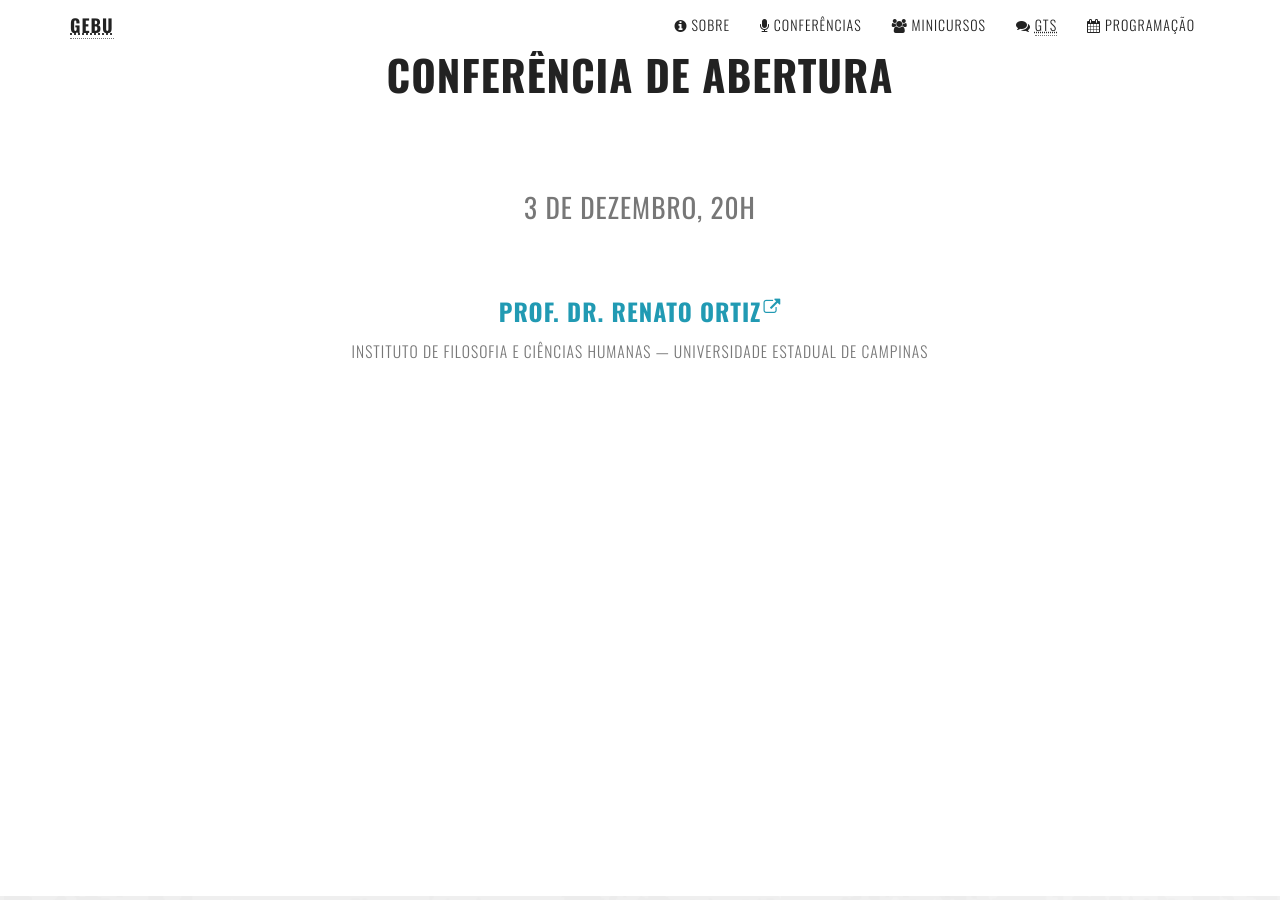
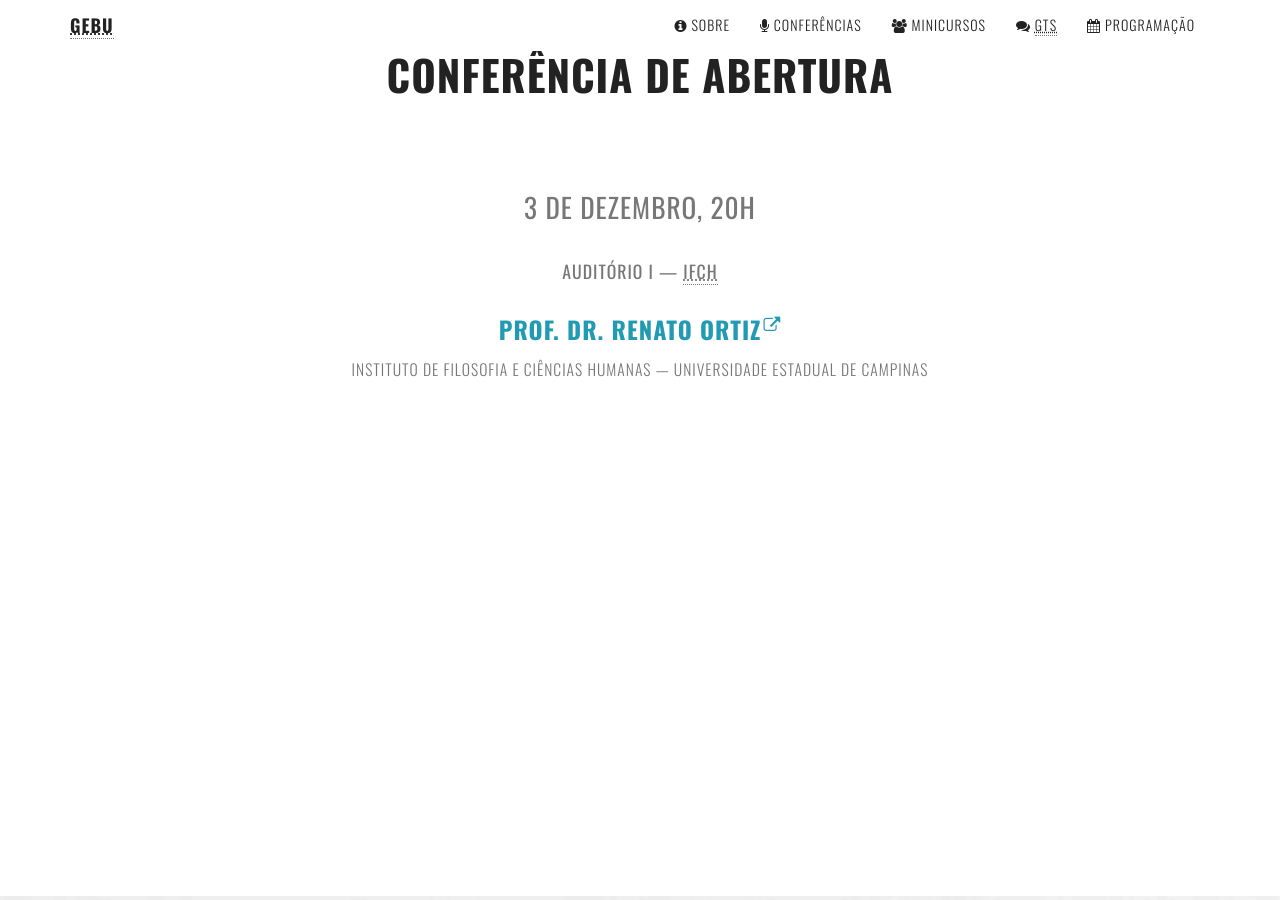
Before and after one commit to gebu/encontro-de-estudos-em-pierre-bourdieu, a Jekyll site: the page built from index.html, in a window 1280 px wide and 900 px high, scrolled down 1804 px. Built offline with Jekyll 4.4.1, drawn with Linux system fonts in a browser that asks for light colours; nearby versions of some CDN libraries; some of the changed text lies outside the part shown.

Commit message:
Add time and venue

```diff
--- a/_includes/minicurso-01.html
+++ b/_includes/minicurso-01.html
@@ -1,6 +1,9 @@
 <header class="minicursos" id="minicurso1">
 <h5>
   03 de dezembro, 9h-12h
+  <small>
+    Sala Multiuso
+  </small>
 </h5>
 <h3>
   A teoria da prática de Pierre Bourdieu
--- a/_includes/minicurso-02.html
+++ b/_includes/minicurso-02.html
@@ -1,6 +1,9 @@
 <header class="minicursos" id="minicurso2">
 <h5>
   04 de dezembro, 9h-12h
+  <small>
+    Sala Multiuso
+  </small>
 </h5>
 <h3>
   A gênese da teoria do <em>habitus</em>
--- a/css/custom.css
+++ b/css/custom.css
@@ -221,3 +221,14 @@
   display: block;
   padding: 1rem 0;
 }
+
+h2 small small {
+  display: block;
+}
+
+h3 small.debatedores {
+  text-transform: none;
+  font-variant: small-caps;
+  text-transform: lowercase;
+  font-weight: normal;
+}
--- a/index.html
+++ b/index.html
@@ -57,7 +57,12 @@
   <div class="container">
     <div class="col-lg-8 col-lg-offset-2">
       <h2>Conferência de abertura<br>
-        <small>3 de dezembro, 20h</small>
+        <small>
+          3 de dezembro, 20h
+          <small>
+            Auditório I — <abbr title="Instituto de Filosofia e Ciências Humanas">IFCH</abbr>
+          </small>
+        </small>
       </h2>
 
       <h3 style="text-align: center">
@@ -99,7 +104,8 @@
       <div class="col-lg-6">
         <h3 id="gt1">
           <span class="rotulo-gt"><abbr title="Grupos de Trabalho">GT</abbr>1</span> Horizontes teóricos de Bourdieu: aproximações e provocações
-          <small>Debatedor: <strong><a href="http://lattes.cnpq.br/0879426010670880" title="Currículo do Sistema de Currículos Lattes" class="lattes">Prof. Dr. Mário Augusto Medeiros da Silva</a></strong></small>
+          <small>03 de dezembro, 13–17h — Sala Multiuso</small>
+          <small class="debatedores">Debatedor: <strong><a href="http://lattes.cnpq.br/0879426010670880" title="Currículo do Sistema de Currículos Lattes" class="lattes">Prof. Dr. Mário Augusto Medeiros da Silva</a></strong></small>
         </h3>
 
         <dl class="gts">
@@ -132,7 +138,8 @@
 
         <h3 id="gt2">
           <span class="rotulo-gt"><abbr title="Grupos de Trabalho">GT</abbr>2</span> Leituras de Bourdieu como régua e compasso
-          <small>Debatedora: <strong><a href=" http://lattes.cnpq.br/9322843008905265" title=" http://lattes.cnpq.br/9322843008905265" class="lattes">Profa. Dra. Mariana Miggiolaro Chaguri</a></strong></small>
+          <small>04 de dezembro, 13–17h — Sala Multiuso</small>
+          <small class="debatedores">Debatedora: <strong><a href=" http://lattes.cnpq.br/9322843008905265" title=" http://lattes.cnpq.br/9322843008905265" class="lattes">Profa. Dra. Mariana Miggiolaro Chaguri</a></strong></small>
         </h3>
 
         <dl class="gts">
@@ -185,17 +192,17 @@
             <th>4 de dezembro</th>
           </tr>
           <tr>
-            <td>9h&ndash;12h</td>
+            <td>9h&ndash;12h <small>Sala Multiuso</small></td>
             <td><a href="#minicurso1">Minicurso 1: A teoria da prática de Pierre Bourdieu</a></td>
             <td><a href="#minicurso2">Minicurso 2: A gênese da teoria do <em>habitus</em></a></td>
           </tr>
           <tr>
-            <td>13h&ndash;17h</td>
+            <td>13h&ndash;17h &mdash; <small>Sala Multiuso</small></td>
             <td><a href="#gts"><abbr title="Grupo de Trabalho">GT</abbr>1 Horizontes teóricos de Bourdieu: aproximações e provocações </a></td>
             <td><a href="#gts"><abbr title="Grupo de Trabalho">GT</abbr>2 Leituras de Bourdieu como régua e compasso</a></td>
           </tr>
           <tr>
-            <td>19h&ndash;22h</td>
+            <td>19h&ndash;22h &mdash; <small>Auditório I</small></td>
             <td><a href="#conferencia-abertura">Conferência de abertura</a></td>
             <td>Atividade de encerramento</td>
           </tr>
```
